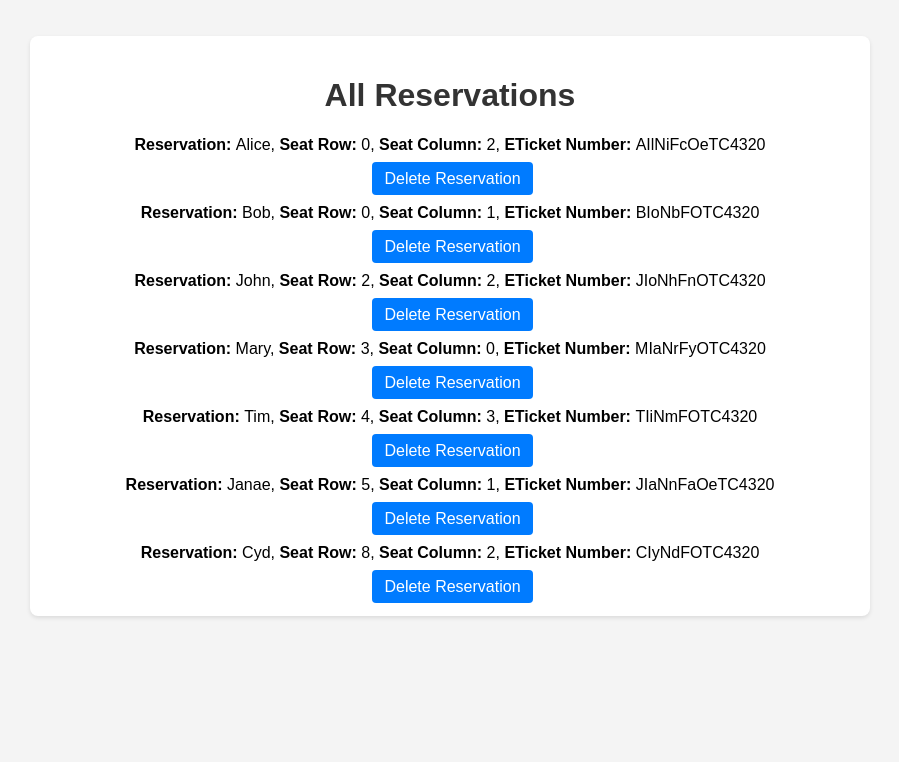
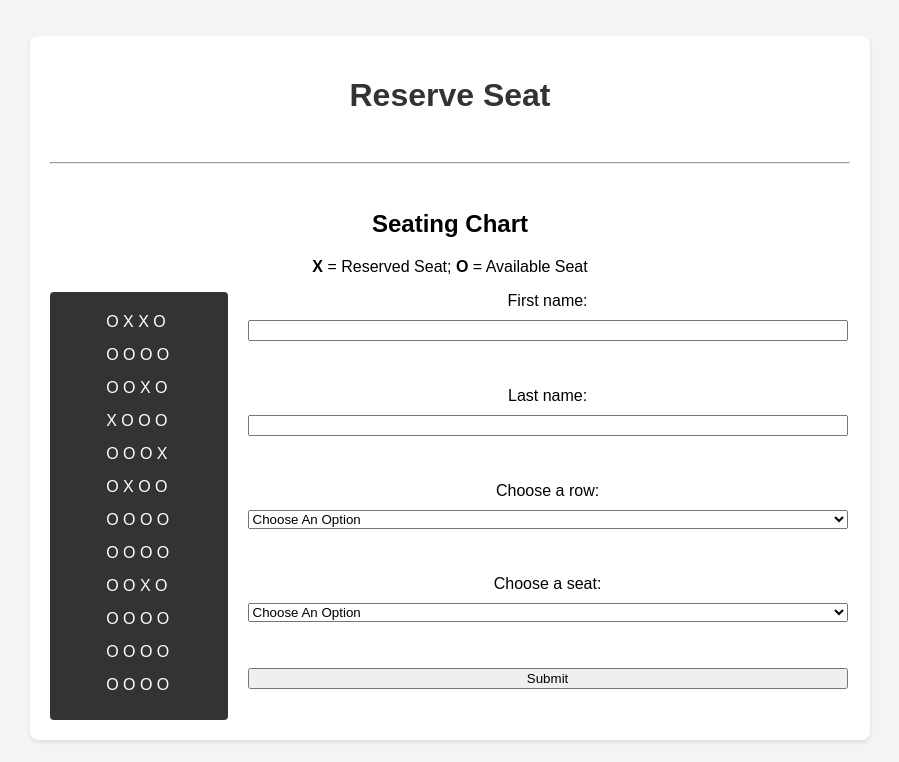
Before and after one commit to zackhummel/Trip-Reservation-System, a Flask app: page /reservations in a window 1280 px wide. Shown: the part 38-800 px from the top of the page, without its empty margins (190-1089 px from the left). Run offline with Flask 3, Linux system fonts and the light colour scheme; data comes from the database, SQL or seed files in the repository.

Commit message:
Merged Reservations with others

```diff
--- a/app.py
+++ b/app.py
@@ -2,7 +2,7 @@ import pygal, tempfile, webbrowser, os, csv, sqlite3
 from lxml import etree
 from flask import Flask, render_template, request, redirect, url_for, Blueprint, flash
 from flask_sqlalchemy import SQLAlchemy
-
+from datetime import datetime
 
 
 #create a Flask object
@@ -13,6 +13,23 @@ app.config["DEBUG"] = True
 
 #flash the secret key to secure sessions
 app.config['SECRET_KEY'] = 'your secret key'
+
+app.config['SQLALCHEMY_DATABASE_URI'] = 'sqlite:////app/database/reservations.db'
+db = SQLAlchemy(app)
+
+
+class Reservation(db.Model):
+    __tablename__ = 'reservations'
+    id = db.Column(db.Integer, primary_key=True, autoincrement=True)
+    passengerName = db.Column(db.String, nullable=False)
+    seatRow = db.Column(db.Integer, nullable=False)
+    seatColumn = db.Column(db.Integer, nullable=False)
+    eTicketNumber = db.Column(db.String, nullable=False)
+    created = db.Column(db.DateTime, default=datetime.now)
+
+with app.app_context():
+    db.create_all()
+
 
 def get_db_connection():
     try:
@@ -54,8 +71,8 @@ def index():
 
         if menu_choice == "admin":
             return redirect(url_for('admin'))
-        elif menu_choice == "create":
-            return redirect(url_for('create_reservation_get'))
+        elif menu_choice == "reserve":
+            return redirect(url_for('reservations'))
         else:
             flash('Please select an option.', 'error')
             return redirect(url_for('index'))
@@ -70,14 +87,50 @@ def admin():
 
 @app.route("/reservations", methods=['GET', 'POST'])
 def reservations():
-    mydb = get_db_connection()
-    cursor = mydb.cursor()
-    query = "SELECT * FROM reservations;"
-    cursor.execute(query)
-    reservations = cursor.fetchall()
+    toEncode = "INFOTC4320"
 
+    if request.method == 'POST':
+        firstName = request.form.get('fname')
+        lastName = request.form.get('lname')
 
-    return render_template('reservations.html', reservations=reservations)
+        selected_row = int(request.form.get('selectedRow'))
+        selected_seat = int(request.form.get('selectedSeat'))
+
+        existing = Reservation.query.filter_by(seatRow=selected_row, seatColumn=selected_seat).first()
+
+        if firstName.strip() == "" or lastName.strip() == "":
+            flash('Please enter a valid name.', 'error')
+        elif selected_row == None:
+            flash('Please select a row.', 'error')
+        elif selected_seat == None:
+            flash('Please select a seat.', 'error')
+        elif existing:
+            flash('Seat already filled, please pick a different seat.', 'error')
+        else:
+            encoded = ""
+            for i in range(max(len(firstName), len(toEncode))):
+                if i < len(firstName):
+                    encoded += firstName[i]
+                if i < len(toEncode):
+                    encoded += toEncode[i]
+
+            newRes = Reservation(
+                passengerName = firstName,
+                seatRow = selected_row,
+                seatColumn = selected_seat,
+                eTicketNumber = encoded
+            )
+
+            db.session.add(newRes)
+            db.session.commit()
+
+            flash(f"Congradulations {firstName}! Row: {selected_row + 1}; Seat: {selected_seat + 1} is now reserved for you! Your eticket number is: {encoded}")
+
+    all_reservations = Reservation.query.all()
+
+    seatsOnly = [(r.seatRow, r.seatColumn) for r in all_reservations]
+
+    return render_template('reservations.html', takenSeats = seatsOnly)
 
 @app.route('/login', methods=['GET', 'POST'])
 def login():
@@ -122,53 +175,5 @@ def delete_post(code):
     #redirect to the homepage
     return redirect(url_for('index'))
 
-@app.route('/create', methods=('GET',))
-def create_reservation_get():
-    return render_template('createReservation.html')
-@app.route('/create', methods=('POST',))
-def create_reservation_post():
-    #connect to the database and create a cursor
-    mydb = get_db_connection()
-    cursor = mydb.cursor()
-    #get form data
-    eTicketNumber = generate_eticket(request.form.get('firstname'))
-    passengerName = request.form.get('firstname')
-    lastName = request.form.get('lastname')
-    seatRow = request.form.get('row')
-    seatColumn = request.form.get('seat')
-    #validate all required fields are submitted
-    error_message = ""
-
-    if not passengerName:
-        error_message += "\nFirstname required. "
-    if not lastName:
-        error_message += "\nLastname required. "
-    if not seatRow:
-        error_message += "\nRow required. "
-    if not seatColumn:
-        error_message += "\nSeat is required. "
-
-
-    if error_message:
-        flash(error_message)
-        return redirect(url_for('create_reservation_get'))
-    #create an insert query
-    insert_query = "INSERT INTO reservations (passengerName, seatRow, seatColumn, eTicketNumber) values  (?, ?, ?, ?);"
-    #execute the query and check for errors
-    try:
-        cursor.execute(insert_query, (passengerName, seatRow, seatColumn, eTicketNumber))
-        mydb.commit()
-
-        if cursor.rowcount == 0:
-            flash(f"ERROR: Reservation for {passengerName} was not created")
-            return redirect(url_for('create_reservation_get'))
-        else:
-            flash(f"SUCCESS: {cursor.rowcount} new reservation(s) created.\nSee results below")
-
-    except sqlite3.Error as e:
-        flash(f"Database error: {e}")
-        return redirect(url_for('create_reservation_get'))
-    return redirect(url_for('index'))
-
 if __name__ == "__main__":
     app.run(host='0.0.0.0', port=5000, debug=True)
--- a/docker-compose.yml
+++ b/docker-compose.yml
@@ -12,3 +12,4 @@ services:
       - .:/app
     environment:
       FLASK_DEBUG: "1"
+    command: sh -c "mkdir -p /app/database && python app.py"
--- a/static/style.css
+++ b/static/style.css
@@ -52,10 +52,8 @@ ul {
 }
 
 li {
-    border: 1px solid #ddd;
-    margin-bottom: 10px;
-    padding: 10px;
-    border-radius: 4px;
+    margin-bottom: 5px;
+    padding: 5px;
     display: flex;
     justify-content: space-between;
     align-items: center;
@@ -96,3 +94,22 @@ label, input, select {
     border-radius: 4px;
     text-align: center;
 }
+
+#seatingVisual {
+    background-color: #333;
+    color: white;
+    border-radius: 4px;
+    width: 4.7em;
+
+    padding: 1em 3.2em 1em 3.2em;
+}
+
+#flexContainer {
+    display: flex;
+    gap: 20px;
+    align-items: flex-start;
+}
+
+#resMenu {
+    width: 75%;
+}
--- a/templates/base.html
+++ b/templates/base.html
@@ -8,7 +8,7 @@
     <nav class="menu">
         <a href="{{ url_for('index') }}">Home</a>
         <a href="{{ url_for('admin') }}">Admin</a>
-        <a href="{{ url_for('create_reservation_get') }}">Reservations</a>
+        <a href="{{ url_for('reservations') }}">Reservations</a>
     </nav>
     <br><br>
     <div class="div-container">
--- a/templates/index.html
+++ b/templates/index.html
@@ -9,7 +9,7 @@
         <select name="menu_option" required>
             <option disabled selected>Choose An Option</option>
             <option value="admin">Admin Login</option>
-            <option value="create">Reserve Seat</option>
+            <option value="reserve">Reserve Seat</option>
         </select>
         <br><br>
         <input type="submit" value="Submit">
--- a/templates/reservations.html
+++ b/templates/reservations.html
@@ -1,17 +1,62 @@
 {% extends "base.html" %}
 
+{% block title %}Trip Reservation{% endblock %}
+
 {% block content %}
-    <h1>{% block title %}All Reservations {% endblock %}</h1>
+    <h1>Reserve Seat</h1>
+    <br><hr><br>
+    <h2>Seating Chart</h2>
+    <p><strong>X</strong> = Reserved Seat; <strong>O</strong> = Available Seat</p>
 
-    {% for reservation in reservations %}
-        <div class="post">
-            <p><strong>Reservation: </strong> {{ reservation['passengerName'] }},
-                <strong>Seat Row: </strong>{{ reservation['seatRow'] }},
-                <strong>Seat Column: </strong>{{ reservation['seatColumn'] }},
-                <strong>ETicket Number: </strong>{{ reservation['eTicketNumber'] }}</p>
-                <a href="{{ url_for('delete_get', code=reservation['id']) }}">Delete Reservation</a>
+    <div id="flexContainer">
 
+        <div id="seatingVisual">
+            {% for i in range(12) %}
+            <li>
+                {% for j in range(4) %}
+
+                {% if (i, j) in takenSeats %} <!-- if i = row and j = column-->
+                {{"X"}}
+                {% else %}
+                {{"O"}}
+                {% endif %}
+
+                {% endfor %}
+            </li>
+            {% endfor %}
         </div>
-    {% endfor %}
+
+        <div id="resMenu">
+                <form method="POST">
+                <label for="fname">First name:</label>
+                <input type="text" id="fname" name="fname"><br><br>
+                <label for="lname">Last name:</label>
+                <input type="text" id="lname" name="lname"><br><br>
+
+                <label>Choose a row:</label>
+                <select name="selectedRow" required>
+                    <option disabled selected>Choose An Option</option>
+
+                    {% for i in range(12) %}
+
+                    <option value="{{i}}">Row {{i + 1}}</option>
+
+                    {% endfor %}
+
+                </select><br><br>
+
+                <label>Choose a seat:</label>
+                <select name="selectedSeat" required>
+                    <option disabled selected>Choose An Option</option>
+                    {% for j in range(4) %}
+
+                    <option value="{{j}}">Seat {{j + 1}}</option>
+
+                    {% endfor %}
+                </select><br><br>
+                <input type="submit" value="Submit">
+            </form>
+        </div>
+    </div>
 
 {% endblock %}
```
Also changed, not shown: database/reservations.db (added), database/schema.sql (renamed from schema.sql), reservations.db (deleted), 1 other file.
